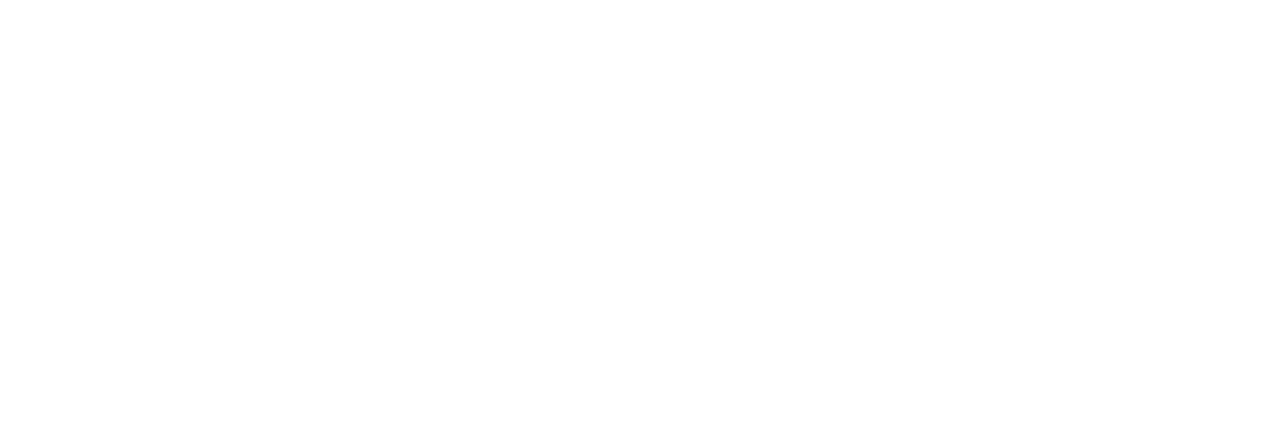
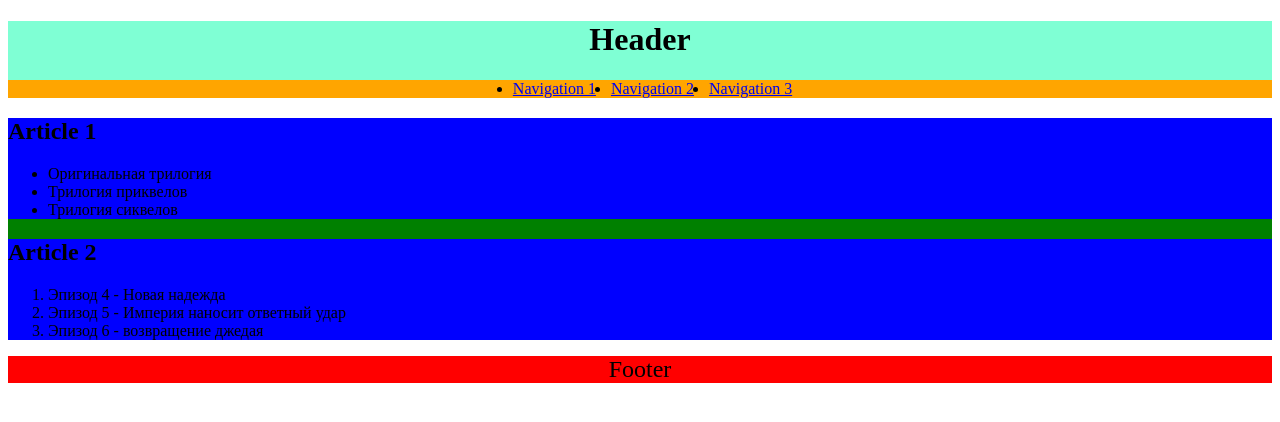
Before and after one commit to js-tasks-ru/htmlcss-20220919_andrewinapple, a website: page 02-dz0/01-semantic-mockup/solution.html in a window 1280 px wide. Drawn offline with Linux system fonts and the light colour scheme.

Commit message:
Created semantic html template

```diff
--- /dev/null
+++ b/02-dz0/01-semantic-mockup/public/style.css
@@ -0,0 +1,34 @@
+header {
+    background-color: aquamarine;
+}
+
+header h1 {
+    text-align: center;
+}
+
+nav {
+    background-color: orange;
+}
+
+header ul {
+    display: flex;
+    justify-content: center;
+}
+
+header ul li {
+    margin-right: 15px;
+}
+
+main {
+    background-color: green;
+}
+
+article {
+    background-color: blue;
+}
+
+footer {
+    text-align: center;
+    font-size: 24px;
+    background-color: red;
+}
--- a/02-dz0/01-semantic-mockup/solution.html
+++ b/02-dz0/01-semantic-mockup/solution.html
@@ -1,4 +1,45 @@
+<!--By Andrey Kapustin -->
 <!DOCTYPE html>
-<html lang="ru">
-    <!-- Ваше решение -->
+<html lang="en">
+
+<head>
+    <meta charset="UTF-8">
+    <link rel="stylesheet" href="public/style.css">
+    <title>Template</title>
+</head>
+
+<body>
+    <header>
+        <h1>Header</h1>
+        <nav>
+            <ul>
+                <li><a href="#">Navigation 1</a></li>
+                <li><a href="#">Navigation 2</a></li>
+                <li><a href="#">Navigation 3</a></li>
+            </ul>
+        </nav>
+    </header>
+    <main>
+        <article>
+            <h2>Article 1</h2>
+            <ul>
+                <li>Оригинальная трилогия</li>
+                <li>Трилогия приквелов</li>
+                <li>Трилогия сиквелов</li>
+            </ul>
+        </article>
+        <article>
+            <h2>Article 2</h2>
+            <ol>
+                <li>Эпизод 4 - Новая надежда</li>
+                <li>Эпизод 5 - Империя наносит ответный удар</li>
+                <li>Эпизод 6 - возвращение джедая</li>
+            </ol>
+        </article>
+    </main>
+    <footer>
+        Footer
+    </footer>
+</body>
+
 </html>
```
